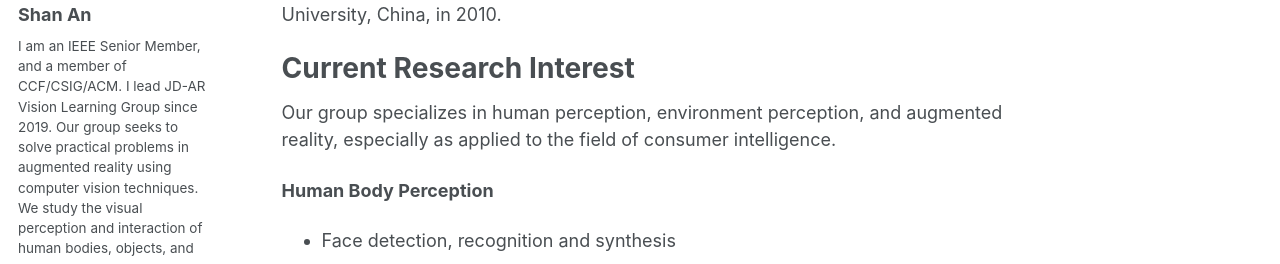
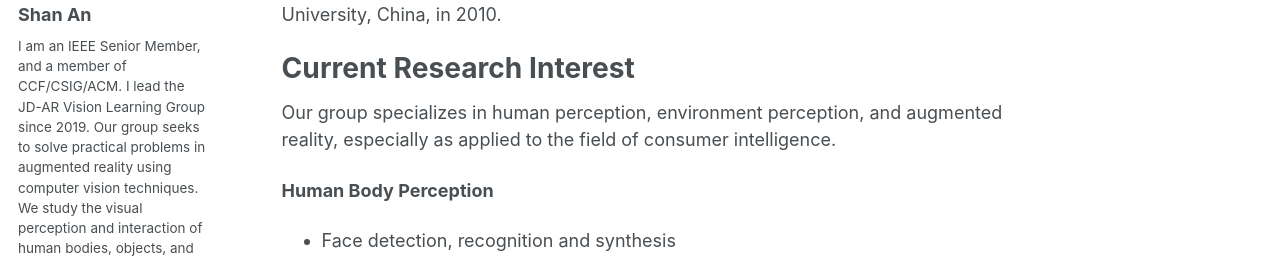
Before and after one commit to anshan-XR-ROB/anshan-XR-ROB.github.io, a Jekyll site: the page built from _pages/about.md, in a window 1280 px wide. Shown: the part 294-558 px from the top of the page. Built offline with Jekyll 4.4.1, drawn with Linux system fonts in a browser that asks for light colours; some web fonts are replaced; some of the changed text lies outside the part shown.

Commit message:
Update _config.yml

```diff
--- a/_config.yml
+++ b/_config.yml
@@ -82,7 +82,7 @@ analytics:
 author:
   name             : "Shan An"
   avatar           : "profile.png"
-  bio              : "I am an IEEE Senior Member, and a member of CCF/CSIG/ACM. I lead JD-AR Vision Learning Group since 2019.
+  bio              : "I am an IEEE Senior Member, and a member of CCF/CSIG/ACM. I lead the JD-AR Vision Learning Group since 2019.
                      Our group seeks to solve practical problems in augmented reality using computer vision techniques. We study the visual perception and interaction of human bodies, objects, and scenes."
   location         : "Beijing, China"
   employer         : "JD.COM Inc."
```
